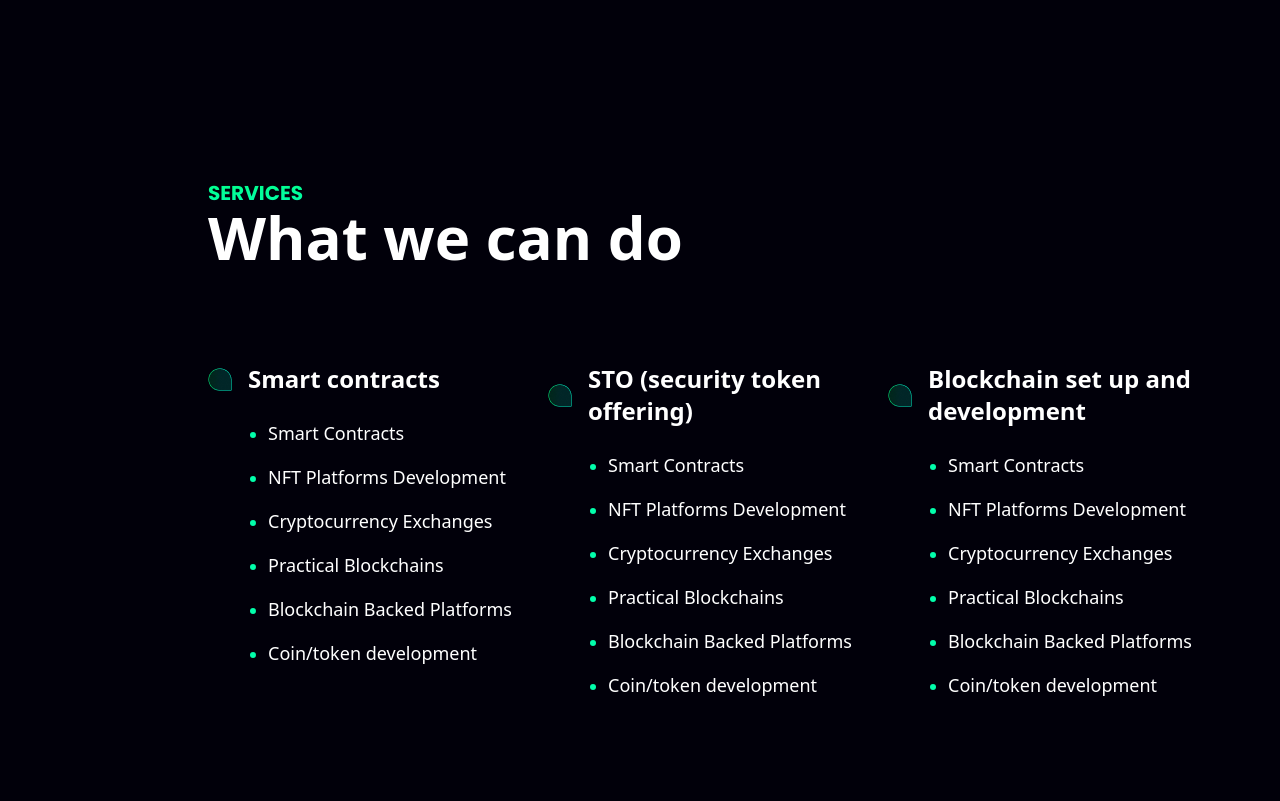
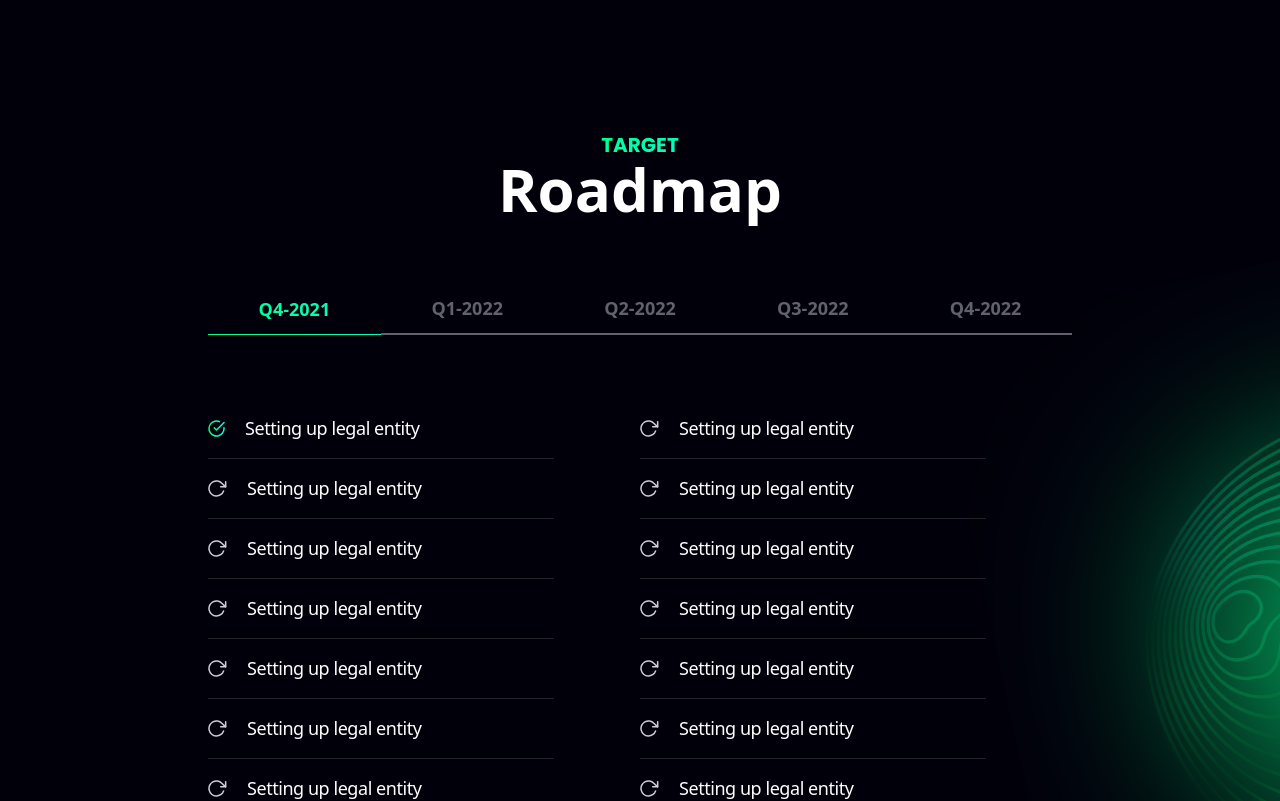
Before and after one commit to chainhouse-it/sc-frontend, a Next.js app: page / in a window 1280 px wide. Shown: the part 6720-7521 px from the top of the page. Built offline with nearby package versions, Linux system fonts and the light colour scheme.

Commit message:
roadmap section

```diff
--- /dev/null
+++ b/components/Home/roadmap/index.js
@@ -0,0 +1,85 @@
+import LargeHeader from "../../shared/LargeHeader";
+import Title from "../../shared/Title";
+
+export default function Roadmap() {
+    return (
+        <div className="w-screen px-52 py-32 grid grid-cols-1 justify-items-stretch relative xl:px-12 sm:px-4">
+            <div className='w-1/3 self-start absolute -scale-x-[1.5] scale-[1.5] z-40 top-96 -right-64 -rotate-12 xs:hidden sm:w-4/5 md:w-4/5 md:top-20 lg:w-4/5  xl:opacity-50 xl:w-4/5'>
+                <img src='/images/fingerprint-image.svg' alt='' />
+            </div>
+            <div className="justify-self-center">
+                <Title text="TARGET" />
+            </div>
+            <div className="justify-self-center">
+                <LargeHeader text="Roadmap" />
+            </div>
+
+            <div className="w-full text-[18px] flex justify-between leading-[50px] py-16 items-center text-center font-semibold lg:flex-col lg:w-full lg:gap-5">
+                <div className="w-1/5 border-b-2 bottom-border-gradient lg:w-3/4">
+                    <p className="bg-clip-text bg-gradient-to-br from-[#02FE85] to-[#02FED1] text-transparent cursor-pointer">
+                        Q4-2021
+                    </p>
+                </div>
+                <div className="w-1/5 border-b-2 border-[#62616F] lg:w-3/4">
+                    <p className="text-[#62616F] cursor-pointer">
+                        Q1-2022
+                    </p>
+                </div>
+                <div className="w-1/5 border-b-2 border-[#62616F] lg:w-3/4">
+                    <p className="text-[#62616F] cursor-pointer">
+                        Q2-2022
+                    </p>
+                </div>
+                <div className="w-1/5 border-b-2 border-[#62616F] lg:w-3/4">
+                    <p className="text-[#62616F] cursor-pointer">
+                        Q3-2022
+                    </p>
+                </div>
+                <div className="w-1/5 border-b-2 border-[#62616F] lg:w-3/4">
+                    <p className="text-[#62616F] cursor-pointer">
+                        Q4-2022
+                    </p>
+                </div>
+            </div>
+
+            <div className={`w-4/5 grid text-[white] ${roadmapElements.length > 7 ? "grid-rows-7" : ""} grid-flow-col sm:justify-items-center sm:grid-flow-row 2xl:w-full `}>
+                {roadmapElements.map(element => (
+                    <div className="
+                    py-4
+                    border-b-[1px]
+                    border-[#222125]
+                    w-4/5
+                    text-[18px]
+                    tracking-tight
+                    flex
+                    gap-5
+                    sm:w-4/5
+                    xs:w-5/6
+                    ">
+                        <img src={`/icons/roadmap/${element.isDone ? "done" : "planned"}.svg`} />
+                        {element.content}
+                    </div>
+                ))}
+            </div>
+
+        </div>
+    )
+}
+
+const roadmapElements = [
+    { content: 'Setting up legal entity', isDone: true },
+    { content: 'Setting up legal entity', isDone: false },
+    { content: 'Setting up legal entity', isDone: false },
+    { content: 'Setting up legal entity', isDone: false },
+    { content: 'Setting up legal entity', isDone: false },
+    { content: 'Setting up legal entity', isDone: false },
+    { content: 'Setting up legal entity', isDone: false },
+    { content: 'Setting up legal entity', isDone: false },
+    { content: 'Setting up legal entity', isDone: false },
+    { content: 'Setting up legal entity', isDone: false },
+    { content: 'Setting up legal entity', isDone: false },
+    { content: 'Setting up legal entity', isDone: false },
+    { content: 'Setting up legal entity', isDone: false },
+    { content: 'Setting up legal entity', isDone: false },
+
+]
--- a/pages/index.js
+++ b/pages/index.js
@@ -10,6 +10,7 @@ import Footer from '../components/shared/Footer';
 import Hero from '../oldComponents/Hero';
 import Technologies from '../components/Home/technologies';
 import Navbar from '../components/shared/Navbar';
+import Roadmap from '../components/Home/roadmap';
 
 export default function Home() {
 	return (
@@ -30,6 +31,7 @@ export default function Home() {
 				<Experience />
 				<AboutWeb3 />
 				<OurTeam />
+				<Roadmap />
 				<ServicesSection />
 				<BlockchainIndustries />
 				<ContactSection />
--- a/styles/globals.css
+++ b/styles/globals.css
@@ -69,6 +69,16 @@ body {
 	border: 1px solid transparent;
 }
 
+.bottom-border-gradient{
+	background: linear-gradient(#01000a, #01000a) padding-box,
+	linear-gradient(
+			45deg,
+			#02FE85,
+			#02FED1
+		)
+		border-box;
+	border-bottom: 1px solid transparent;
+}
 
 
 .borderAnimationOne {
--- a/tailwind.config.js
+++ b/tailwind.config.js
@@ -33,6 +33,9 @@ module.exports = {
 				'400px': '400px',
 				'750px': '750px',
 			},
+			gridTemplateRows: {
+				'7': 'repeat(7, minmax(0, 1fr))',
+			}
 		},
 	},
 	plugins: [require('tailwindcss-textshadow')],
```
Also changed, not shown: public/icons/roadmap/done.svg (added), public/icons/roadmap/planned.svg (added).
